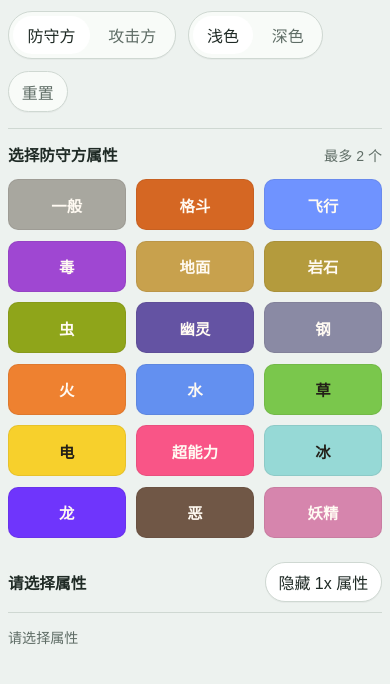
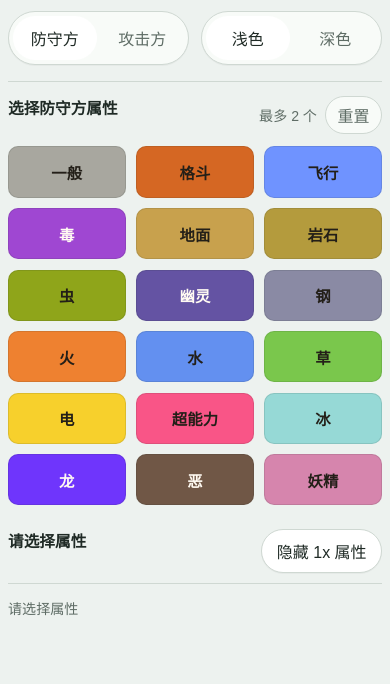
Before and after one commit to wx40217/PokeType-Matchup, a plain HTML site: page index.html in a window 390 px wide. Shown: the part 44-728 px from the top of the page. Drawn offline with Linux system fonts and the light colour scheme.

Commit message:
style: 优化无障碍属性和界面布局，调整样式变量和按钮样式
- 将部分 role="tablist" 改为 role="group"，按钮的 aria-selected 改为 aria-pressed
- 移动重置按钮至选择栏右侧，新增隐藏状态提示文本
- 调整按钮高度、内边距及颜色变量，优化暗色主题样式
- 使用 CSS Grid 优化工具栏布局，新增辅助类 .sr-only 隐藏文本样式
- 脚本中同步更新 aria-pressed 属性及状态提示文本内容

```diff
--- a/index.html
+++ b/index.html
@@ -13,13 +13,12 @@
         <h1>宝可梦属性倍率查询</h1>
         <div class="toolbar">
           <div class="control-strip">
-            <div class="mode-switch" role="tablist" aria-label="查询模式切换">
+            <div class="mode-switch" role="group" aria-label="查询模式切换">
               <button
                 id="mode-defense"
                 class="mode-button is-active"
                 type="button"
-                role="tab"
-                aria-selected="true"
+                aria-pressed="true"
                 data-mode="defense"
               >
                 防守方
@@ -28,20 +27,18 @@
                 id="mode-attack"
                 class="mode-button"
                 type="button"
-                role="tab"
-                aria-selected="false"
+                aria-pressed="false"
                 data-mode="attack"
               >
                 攻击方
               </button>
             </div>
 
-            <div class="theme-switch" role="tablist" aria-label="主题切换">
+            <div class="theme-switch" role="group" aria-label="主题切换">
               <button
                 class="theme-button is-active"
                 type="button"
-                role="tab"
-                aria-selected="true"
+                aria-pressed="true"
                 data-theme="light"
               >
                 浅色
@@ -49,34 +46,35 @@
               <button
                 class="theme-button"
                 type="button"
-                role="tab"
-                aria-selected="false"
+                aria-pressed="false"
                 data-theme="dark"
               >
                 深色
               </button>
             </div>
           </div>
-
-          <button id="reset-button" class="text-button" type="button">重置</button>
         </div>
       </header>
 
       <section class="workspace" aria-label="属性倍率查询">
         <div class="selection-bar">
           <h2 id="selection-title">选择防守方属性</h2>
-          <span id="selection-limit" class="selection-limit">最多 2 个</span>
+          <div class="selection-meta">
+            <span id="selection-limit" class="selection-limit">最多 2 个</span>
+            <button id="reset-button" class="text-button text-button--subtle" type="button">重置</button>
+          </div>
         </div>
 
-        <div id="type-grid" class="type-grid" aria-live="polite"></div>
+        <div id="type-grid" class="type-grid"></div>
 
         <div class="results-header">
           <h2 id="results-title">请选择属性</h2>
           <button id="neutral-toggle" class="text-button text-button--toggle is-active" type="button" aria-pressed="true">
-            显示 1x 属性
+            隐藏 1x 属性
           </button>
         </div>
-        <div id="results-panel" class="results-panel" aria-live="polite"></div>
+        <div id="results-panel" class="results-panel"></div>
+        <p id="status-message" class="sr-only" aria-live="polite" aria-atomic="true">请选择属性</p>
       </section>
     </main>
 
--- a/scripts/app.js
+++ b/scripts/app.js
@@ -1,18 +1,18 @@
 const T=[["normal","一般","#a8a79f"],["fighting","格斗","#d56723"],["flying","飞行","#6f93ff"],["poison","毒","#9f47d2"],["ground","地面","#c8a14d"],["rock","岩石","#b49b3d"],["bug","虫","#8fa51a"],["ghost","幽灵","#6453a3"],["steel","钢","#8a8aa4"],["fire","火","#ee8130"],["water","水","#6390f0"],["grass","草","#7ac74c"],["electric","电","#f7d02c"],["psychic","超能力","#f95587"],["ice","冰","#96d9d6"],["dragon","龙","#6f35fc"],["dark","恶","#705746"],["fairy","妖精","#d685ad"]].map(([k,l,c])=>({k,l,c}));
 const C={normal:{rock:.5,ghost:0,steel:.5},fighting:{normal:2,flying:.5,poison:.5,rock:2,bug:.5,ghost:0,steel:2,psychic:.5,ice:2,dark:2,fairy:.5},flying:{fighting:2,rock:.5,bug:2,steel:.5,grass:2,electric:.5},poison:{poison:.5,ground:.5,rock:.5,ghost:.5,steel:0,grass:2,fairy:2},ground:{flying:0,poison:2,rock:2,bug:.5,steel:2,fire:2,grass:.5,electric:2},rock:{fighting:.5,flying:2,ground:.5,bug:2,steel:.5,fire:2,ice:2},bug:{fighting:.5,flying:.5,poison:.5,ghost:.5,steel:.5,fire:.5,grass:2,psychic:2,dark:2,fairy:.5},ghost:{normal:0,ghost:2,psychic:2,dark:.5},steel:{rock:2,steel:.5,fire:.5,water:.5,electric:.5,ice:2,fairy:2},fire:{rock:.5,bug:2,steel:2,fire:.5,water:.5,grass:2,ice:2,dragon:.5},water:{ground:2,rock:2,fire:2,water:.5,grass:.5,dragon:.5},grass:{flying:.5,poison:.5,ground:2,rock:2,bug:.5,steel:.5,fire:.5,water:2,grass:.5,dragon:.5},electric:{flying:2,ground:0,water:2,grass:.5,electric:.5,dragon:.5},psychic:{fighting:2,poison:2,steel:.5,psychic:.5,dark:0},ice:{flying:2,ground:2,steel:.5,fire:.5,water:.5,grass:2,ice:.5,dragon:2},dragon:{steel:.5,dragon:2,fairy:0},dark:{fighting:.5,ghost:2,psychic:2,dark:.5,fairy:.5},fairy:{fighting:2,poison:.5,steel:.5,fire:.5,dragon:2,dark:2,bug:.5}};
 const O=[4,2,1,.5,.25,0],K="poke-type-theme",S={m:"defense",s:[],t:gt(),n:true};
-const E={g:document.getElementById("type-grid"),st:document.getElementById("selection-title"),sl:document.getElementById("selection-limit"),rt:document.getElementById("results-title"),rp:document.getElementById("results-panel"),r:document.getElementById("reset-button"),nt:document.getElementById("neutral-toggle"),mb:[...document.querySelectorAll(".mode-button")],tb:[...document.querySelectorAll(".theme-button")]};
+const E={g:document.getElementById("type-grid"),st:document.getElementById("selection-title"),sl:document.getElementById("selection-limit"),rt:document.getElementById("results-title"),rp:document.getElementById("results-panel"),sm:document.getElementById("status-message"),r:document.getElementById("reset-button"),nt:document.getElementById("neutral-toggle"),mb:[...document.querySelectorAll(".mode-button")],tb:[...document.querySelectorAll(".theme-button")]};
 function gt(){try{return localStorage.getItem(K)==="dark"?"dark":"light";}catch{return"light"}}
-function at(t){S.t=t;document.documentElement.dataset.theme=t;E.tb.forEach(b=>{const a=b.dataset.theme===t;b.classList.toggle("is-active",a);b.setAttribute("aria-selected",a?"true":"false")});try{localStorage.setItem(K,t)}catch{}}
+function at(t){S.t=t;document.documentElement.dataset.theme=t;E.tb.forEach(b=>{const a=b.dataset.theme===t;b.classList.toggle("is-active",a);b.setAttribute("aria-pressed",a?"true":"false")});try{localStorage.setItem(K,t)}catch{}}
 const M=k=>T.find(t=>t.k===k);
-function tc(h){const v=parseInt(h.slice(1),16),a=[v>>16&255,v>>8&255,v&255].map(n=>{n/=255;return n<=.03928?n/12.92:((n+.055)/1.055)**2.4});return .2126*a[0]+.7152*a[1]+.0722*a[2]>.42?"#231f18":"#fffaf2"}
+function tc(h){const g=f=>{const v=parseInt(f.slice(1),16),n=[v>>16&255,v>>8&255,v&255].map(x=>{x/=255;return x<=.03928?x/12.92:((x+.055)/1.055)**2.4});return .2126*n[0]+.7152*n[1]+.0722*n[2]},c=(a,b)=>{const x=g(a),y=g(b),m=Math.max(x,y),n=Math.min(x,y);return (m+.05)/(n+.05)},d="#231f18",l="#fffaf2";return c(h,d)>=c(h,l)?d:l}
 const ef=(a,d)=>C[a][d]??1,cf=(a,d)=>d.reduce((p,x)=>p*ef(a,x),1);
 const mt=v=>v===.25?"1/4":v===.5?"1/2":`${v}x`;
 const mm=v=>v===.25||v===.5?`<span class="fraction" aria-label="${mt(v)} 倍"><span class="fraction__top">1</span><span class="fraction__bar"></span><span class="fraction__bottom">${v===.25?4:2}</span></span>`:`<span class="multiplier-text">${mt(v)}</span>`;
 const chip=k=>{const t=M(k);return `<span class="result-chip" style="background:${t.c};color:${tc(t.c)};">${t.l}</span>`};
 const duo=a=>a.length<2?chip(a[0]):`<span class="combo-chip">${a.map(k=>{const t=M(k);return `<span class="combo-chip__part" style="background:${t.c};color:${tc(t.c)};">${t.l}</span>`}).join("")}</span>`;
 function rb(){const m=S.m==="defense"?2:1;E.sl.textContent=`最多 ${m} 个`;E.g.innerHTML=T.map(t=>`<button class="type-button${S.s.includes(t.k)?" is-selected":""}" type="button" data-type="${t.k}" aria-pressed="${S.s.includes(t.k)}" style="background:${t.c};color:${tc(t.c)};"><span class="type-button__name">${t.l}</span></button>`).join("")}
-function rm(){E.st.textContent=S.m==="defense"?"选择防守方属性":"选择攻击方属性";E.mb.forEach(b=>{const a=b.dataset.mode===S.m;b.classList.toggle("is-active",a);b.setAttribute("aria-selected",a?"true":"false")});E.nt.classList.toggle("is-active",S.n);E.nt.setAttribute("aria-pressed",S.n?"true":"false");E.nt.textContent=S.n?"隐藏 1x 属性":"显示 1x 属性"}
+function rm(){E.st.textContent=S.m==="defense"?"选择防守方属性":"选择攻击方属性";E.mb.forEach(b=>{const a=b.dataset.mode===S.m;b.classList.toggle("is-active",a);b.setAttribute("aria-pressed",a?"true":"false")});E.nt.classList.toggle("is-active",S.n);E.nt.setAttribute("aria-pressed",S.n?"true":"false");E.nt.textContent=S.n?"隐藏 1x 属性":"显示 1x 属性"}
 function db(){const b=new Map(O.map(v=>[v,[]]));T.forEach(t=>b.get(cf(t.k,S.s)).push(t.k));return b}
 function ab(){const b=new Map(O.map(v=>[v,{s:[],d:[]}])),a=S.s[0];T.forEach(t=>b.get(cf(a,[t.k])).s.push(t.k));for(let i=0;i<T.length;i+=1)for(let j=i+1;j<T.length;j+=1){const c=[T[i].k,T[j].k];b.get(cf(a,c)).d.push(c)}return b}
 const row=(l,c,b)=>`<section class="result-row"><div class="result-row__head"><span class="multiplier-badge">${l}</span>${c||""}</div><div class="result-row__body">${b}</div></section>`;
@@ -20,7 +20,8 @@ function re(){E.rt.textContent="请选择属性";E.rp.innerHTML='<div class="emp
 function rd(){E.rt.textContent=S.s.map(k=>M(k).l).join(" / ");const b=db();E.rp.innerHTML=O.filter(v=>S.n||v!==1).map(v=>{const i=b.get(v);return i.length?row(mm(v),"",`<div class="chips-wrap">${i.map(chip).join("")}</div>`):""}).join("")}
 function ra(){E.rt.textContent=M(S.s[0]).l;const b=ab();E.rp.innerHTML=O.filter(v=>S.n||v!==1).map(v=>{const g=b.get(v);if(!g.s.length&&!g.d.length)return"";const p=[];if(g.s.length)p.push(`<div class="subgroup"><p class="subgroup__title">单属性 · ${g.s.length}</p><div class="chips-wrap">${g.s.map(chip).join("")}</div></div>`);if(g.d.length)p.push(`<div class="subgroup"><p class="subgroup__title">双属性 · ${g.d.length}</p><div class="chips-wrap">${g.d.map(duo).join("")}</div></div>`);return row(mm(v),"",p.join(""))}).join("")}
 function rr(){if(!S.s.length)return re();S.m==="defense"?rd():ra()}
-function render(){rm();rb();rr()}
+function an(){E.sm.textContent=!S.s.length?"请选择属性":`${S.m==="defense"?"防守方":"攻击方"}：${S.s.map(k=>M(k).l).join(" / ")}，${S.n?"显示":"隐藏"} 1x 属性`}
+function render(){rm();rb();rr();an()}
 function pick(k){if(S.m==="defense"){if(S.s.includes(k))S.s=S.s.filter(x=>x!==k);else if(S.s.length<2)S.s=[...S.s,k];else S.s=[k]}else S.s=S.s[0]===k?[]:[k];render()}
 E.g.addEventListener("click",e=>{const b=e.target.closest("[data-type]");if(b)pick(b.dataset.type)});
 E.mb.forEach(b=>b.addEventListener("click",()=>{if(S.m!==b.dataset.mode){S.m=b.dataset.mode;S.s=[];render()}}));
--- a/styles/main.css
+++ b/styles/main.css
@@ -10,6 +10,10 @@
   --focus: #587b69;
   --chip-border: rgba(31, 42, 37, 0.14);
   --shadow-soft: 0 1px 0 rgba(31, 42, 37, 0.04);
+  --type-button-fallback: #dfe6e1;
+  --type-button-border: rgba(31, 42, 37, 0.12);
+  --type-selected-ring: rgba(255, 255, 255, 0.42);
+  --combo-divider: rgba(255, 255, 255, 0.24);
   --page-width: 920px;
   --radius-sm: 10px;
   --radius-pill: 999px;
@@ -27,6 +31,10 @@
   --focus: #9fc4b2;
   --chip-border: rgba(237, 243, 239, 0.12);
   --shadow-soft: 0 1px 0 rgba(0, 0, 0, 0.2);
+  --type-button-fallback: #2e3833;
+  --type-button-border: rgba(237, 243, 239, 0.12);
+  --type-selected-ring: rgba(255, 255, 255, 0.32);
+  --combo-divider: rgba(237, 243, 239, 0.22);
 }
 
 * {
@@ -87,6 +95,7 @@ button:focus-visible {
 .toolbar,
 .control-strip,
 .selection-bar,
+.selection-meta,
 .results-header {
   display: flex;
   align-items: center;
@@ -136,8 +145,8 @@ button:focus-visible {
 
 .mode-button,
 .theme-button {
-  min-height: 2.25rem;
-  padding: 0.45rem 0.9rem;
+  min-height: 2.75rem;
+  padding: 0.45rem 0.95rem;
   border-radius: var(--radius-pill);
   background: transparent;
   color: var(--text-secondary);
@@ -151,8 +160,11 @@ button:focus-visible {
 }
 
 .text-button {
-  min-height: 2.25rem;
-  padding: 0.45rem 0.8rem;
+  display: inline-flex;
+  align-items: center;
+  justify-content: center;
+  min-height: 2.75rem;
+  padding: 0.45rem 0.9rem;
   background: var(--surface);
   color: var(--text-secondary);
   border: 1px solid var(--line);
@@ -163,6 +175,12 @@ button:focus-visible {
 .text-button--toggle.is-active {
   background: var(--surface-strong);
   color: var(--text-primary);
+}
+
+.text-button--subtle {
+  min-height: 2.25rem;
+  padding: 0.35rem 0.72rem;
+  box-shadow: none;
 }
 
 .workspace {
@@ -181,6 +199,11 @@ button:focus-visible {
 .results-header {
   margin-top: 1.5rem;
   padding-bottom: 0.6rem;
+}
+
+.selection-meta {
+  justify-content: flex-end;
+  gap: 0.5rem;
 }
 
 .selection-limit,
@@ -203,19 +226,15 @@ button:focus-visible {
   justify-content: center;
   min-height: 3.2rem;
   padding: 0.75rem 0.7rem;
-  border: 1px solid rgba(38, 34, 26, 0.08);
+  border: 1px solid var(--type-button-border);
   border-radius: var(--radius-sm);
-  background: #d8d0c2;
+  background: var(--type-button-fallback);
   color: #231f18;
   font-size: 0.96rem;
   font-weight: 700;
   letter-spacing: 0.01em;
   text-align: center;
   transition: transform 0.18s ease, filter 0.18s ease, box-shadow 0.18s ease;
-}
-
-:root[data-theme="dark"] .type-button {
-  border-color: rgba(241, 234, 220, 0.08);
 }
 
 .type-button:hover {
@@ -227,7 +246,7 @@ button:focus-visible {
 }
 
 .type-button.is-selected {
-  box-shadow: inset 0 0 0 2px rgba(255, 255, 255, 0.42), 0 0 0 1px var(--line-strong);
+  box-shadow: inset 0 0 0 2px var(--type-selected-ring), 0 0 0 1px var(--line-strong);
 }
 
 .type-button__name {
@@ -347,7 +366,7 @@ button:focus-visible {
 }
 
 .combo-chip__part + .combo-chip__part {
-  border-top: 1px solid rgba(255, 255, 255, 0.24);
+  border-top: 1px solid var(--combo-divider);
 }
 
 .empty-state {
@@ -360,7 +379,34 @@ button:focus-visible {
   }
 
   .toolbar {
-    justify-content: space-between;
+    display: grid;
+    grid-template-columns: repeat(2, minmax(0, 1fr));
+    align-items: start;
+    gap: 0.75rem;
+  }
+
+  .control-strip {
+    display: contents;
+  }
+
+  .mode-switch,
+  .theme-switch {
+    width: 100%;
+    min-width: 0;
+  }
+
+  .selection-bar,
+  .results-header {
+    align-items: flex-start;
+  }
+
+  .selection-meta,
+  .results-header {
+    gap: 0.5rem;
+  }
+
+  .selection-meta {
+    flex-shrink: 0;
   }
 
   .result-row {
@@ -379,6 +425,18 @@ button:focus-visible {
     inline-size: 4.9rem;
     min-inline-size: 4.9rem;
   }
+}
+
+.sr-only {
+  position: absolute;
+  width: 1px;
+  height: 1px;
+  padding: 0;
+  margin: -1px;
+  overflow: hidden;
+  clip: rect(0, 0, 0, 0);
+  white-space: nowrap;
+  border: 0;
 }
 
 @media (min-width: 720px) {
```
